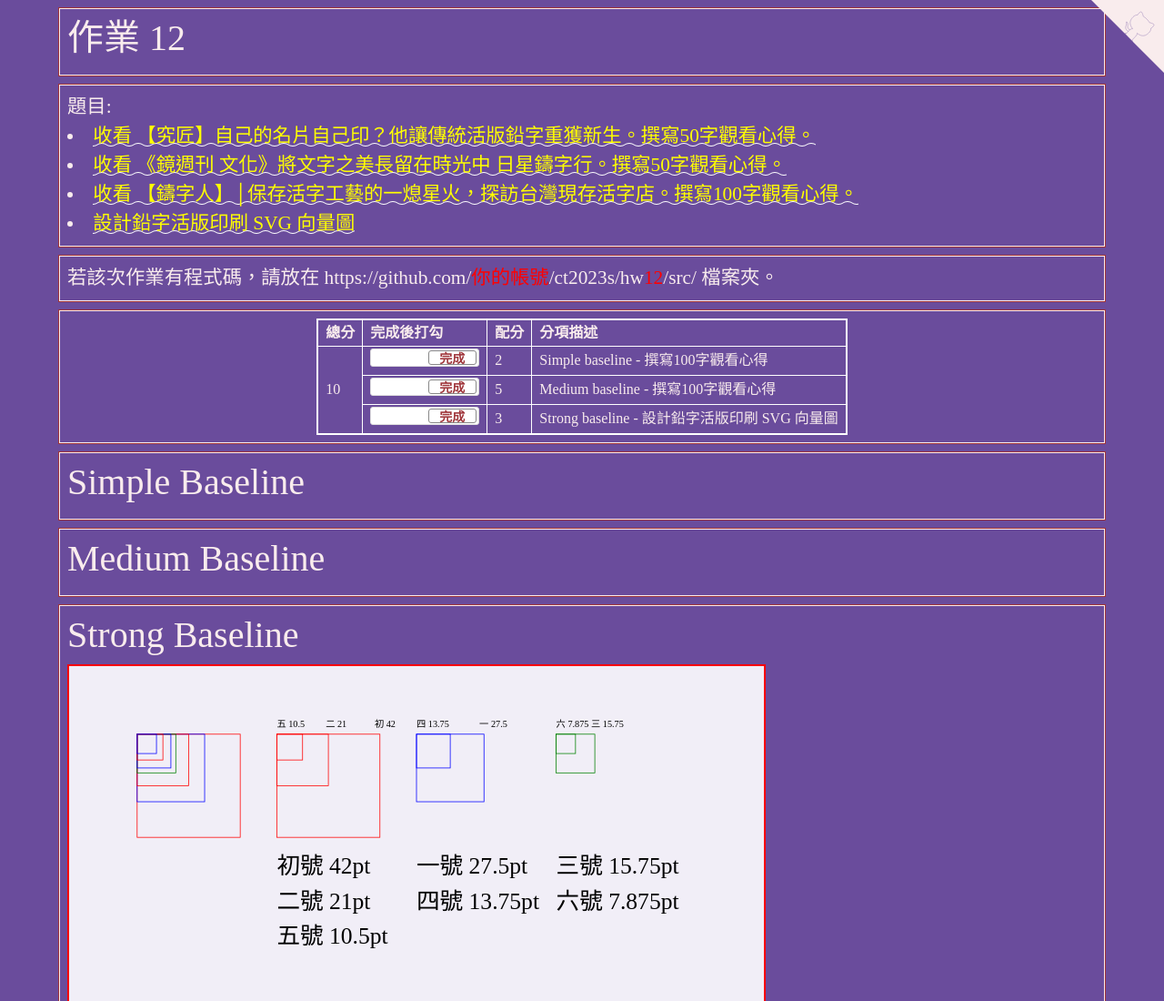
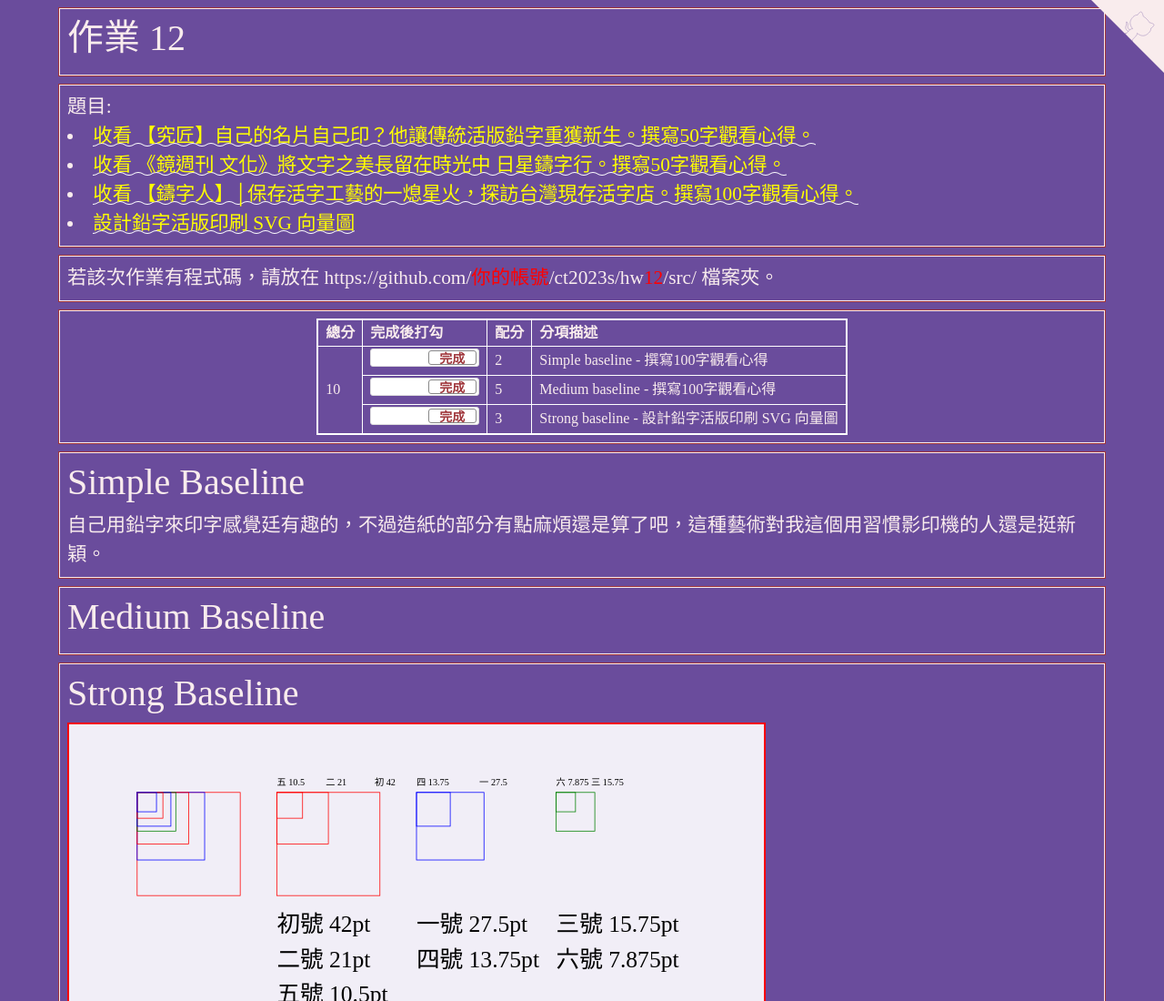
Before and after one commit to Yang8795/ct2023s, a plain HTML site: page hw12/index.html in a window 1280 px wide. Shown: the top 1100 px of the page at 91% size. Drawn offline with nearby package versions, Linux system fonts and the light colour scheme.

Commit message:
Update index.html

```diff
--- a/hw12/index.html
+++ b/hw12/index.html
@@ -228,7 +228,7 @@
   <div class="row hw12">
     <div class="col-md-12 twenty">
       <h1>Simple Baseline</h1>
-
+      自己用鉛字來印字感覺廷有趣的，不過造紙的部分有點麻煩還是算了吧，這種藝術對我這個用習慣影印機的人還是挺新穎。
     </div>
   </div>
 
```
